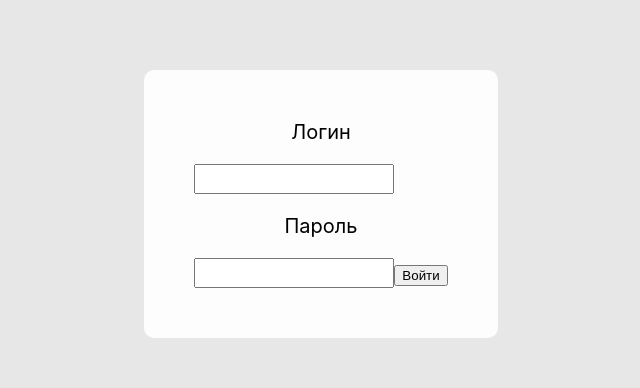
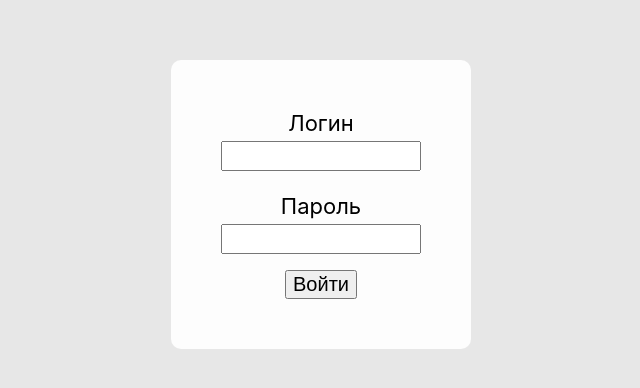
Before and after one commit to bronivichok1/ordinators, a React (Create React App) app: page / in a window 1280 px wide. Shown: the part 196-584 px from the top of the page, without its empty margins (319-959 px from the left). Built offline with nearby package versions, Linux system fonts and the light colour scheme.

Commit message:
dev 0.0.2

```diff
--- a/src/App.css
+++ b/src/App.css
@@ -13,16 +13,25 @@
 }
 
 .div-input{
-  margin: 50px
+  margin: 50px;
 }
 
-.input-aut{
+.input-auth{
   width: 15vw;
   height: 3vh;
   font-size: 20px;
+  margin-bottom: 0;
 }
 
-.p-aut{
+.p-auth{
+  font-size: 22px;
+  text-align: center;
+  margin-bottom: 5px;
+}
+
+.button-auth{
   font-size: 20px;
   text-align: center;
+  display: flex;
+  margin: 0 auto;
 }
--- a/src/App.jsx
+++ b/src/App.jsx
@@ -6,15 +6,16 @@ function App() {
     <div className='App'>
       <div className='div-app'>
         <div className='div-input'>
-          <p className='p-aut'>Логин</p>
-            <input className='input-aut'>
+          <p className='p-auth'>Логин</p>
+            <input className='input-auth'>
 
             </input>
-          <p className='p-aut'>Пароль</p>
-            <input className='input-aut'>
+          <p className='p-auth'>Пароль</p>
+            <input className='input-auth'>
 
             </input>
-            <button>
+            <p></p>
+            <button className='button-auth'>
               Войти
             </button>
           </div>
```
Also changed, not shown: public/index.html (+1 -21 lines).
